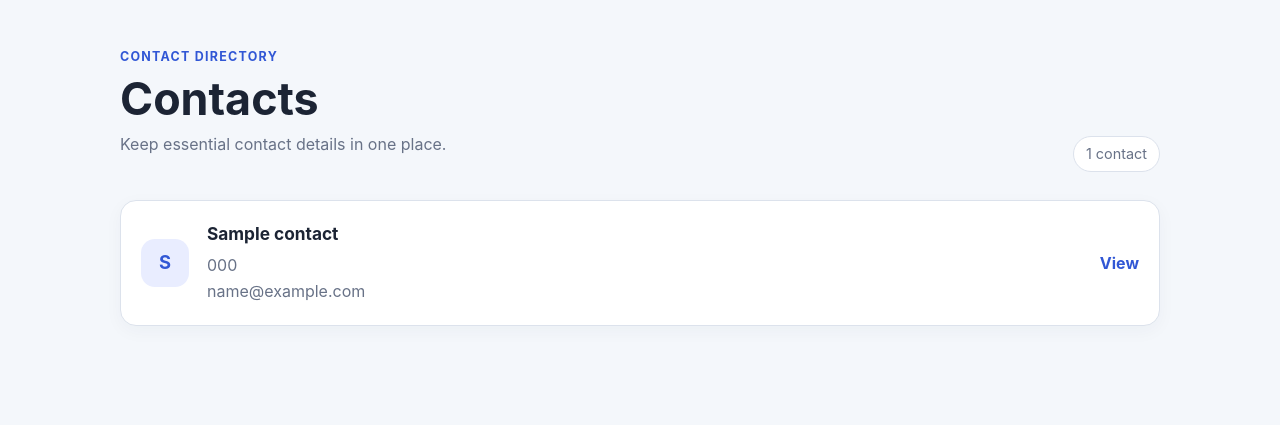
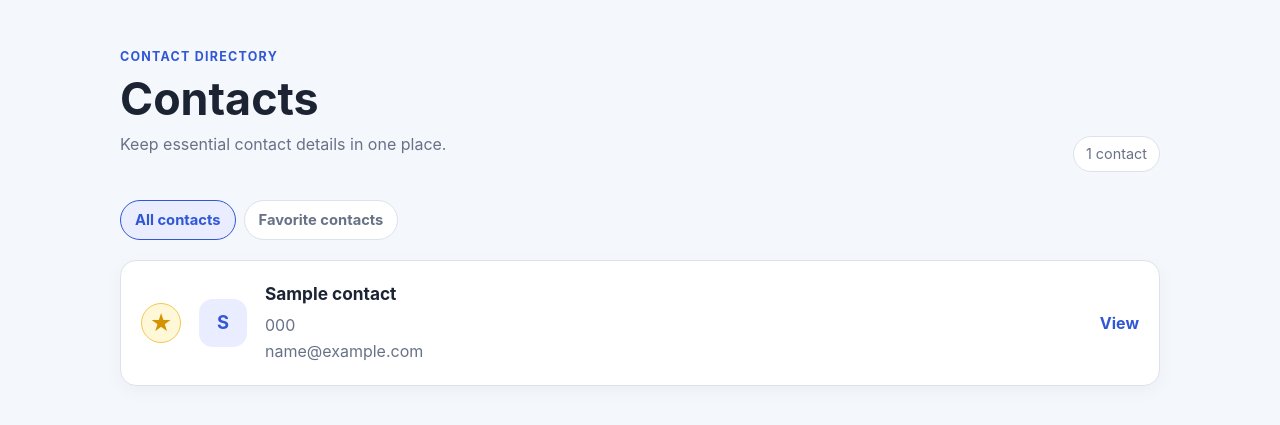
Before and after one commit to chenzy3034-ux/AddressBook-Assignment-Chen-Ziyang-and-Yin-Yiping-, a Flask app: page / in a window 1280 px wide. Shown: the part 73-498 px from the top of the page. Run offline with Flask 3, Linux system fonts and the light colour scheme; tables that the repository leaves empty hold one stand-in row (values such as "Sample post").

Commit message:
feat: add favorite contact bookmarks

```diff
--- a/app/contacts.py
+++ b/app/contacts.py
@@ -36,10 +36,19 @@ def validate_contact_form(form):
 
 @bp.route("/")
 def index():
-    contacts = get_db().execute(
-        "SELECT * FROM contacts ORDER BY name COLLATE NOCASE, id"
-    ).fetchall()
-    return render_template("contact_list.html", contacts=contacts)
+    active_filter = request.args.get("filter", "all")
+    if active_filter not in ("all", "favorites"):
+        active_filter = "all"
+
+    query = "SELECT * FROM contacts"
+    if active_filter == "favorites":
+        query += " WHERE is_favorite = 1"
+    query += " ORDER BY name COLLATE NOCASE, id"
+
+    contacts = get_db().execute(query).fetchall()
+    return render_template(
+        "contact_list.html", contacts=contacts, active_filter=active_filter
+    )
 
 
 @bp.route("/contacts/new", methods=("GET", "POST"))
@@ -73,6 +82,32 @@ def create():
 @bp.route("/contacts/<int:contact_id>")
 def detail(contact_id):
     return render_template("contact_detail.html", contact=get_contact(contact_id))
+
+
+@bp.route("/contacts/<int:contact_id>/favorite", methods=("POST",))
+def toggle_favorite(contact_id):
+    contact = get_contact(contact_id)
+    is_favorite = 0 if contact["is_favorite"] else 1
+    database = get_db()
+    database.execute(
+        """
+        UPDATE contacts
+        SET is_favorite = ?, updated_at = CURRENT_TIMESTAMP
+        WHERE id = ?
+        """,
+        (is_favorite, contact_id),
+    )
+    database.commit()
+
+    if is_favorite:
+        flash(f"{contact['name']} was added to favorites.", "success")
+    else:
+        flash(f"{contact['name']} was removed from favorites.", "success")
+
+    active_filter = request.form.get("filter", "all")
+    if active_filter not in ("all", "favorites"):
+        active_filter = "all"
+    return redirect(url_for("contacts.index", filter=active_filter))
 
 
 @bp.route("/contacts/<int:contact_id>/edit", methods=("GET", "POST"))
--- a/app/db.py
+++ b/app/db.py
@@ -25,6 +25,15 @@ def init_db():
     with current_app.open_resource("schema.sql") as schema_file:
         database.executescript(schema_file.read().decode("utf-8"))
 
+    columns = {
+        column["name"] for column in database.execute("PRAGMA table_info(contacts)")
+    }
+    if "is_favorite" not in columns:
+        database.execute(
+            "ALTER TABLE contacts ADD COLUMN is_favorite INTEGER NOT NULL DEFAULT 0"
+        )
+        database.commit()
+
 
 @click.command("init-db")
 def init_db_command():
--- a/app/schema.sql
+++ b/app/schema.sql
@@ -4,6 +4,7 @@ CREATE TABLE IF NOT EXISTS contacts (
     phone TEXT NOT NULL DEFAULT '',
     email TEXT NOT NULL DEFAULT '',
     address TEXT NOT NULL DEFAULT '',
+    is_favorite INTEGER NOT NULL DEFAULT 0 CHECK (is_favorite IN (0, 1)),
     created_at TIMESTAMP NOT NULL DEFAULT CURRENT_TIMESTAMP,
     updated_at TIMESTAMP NOT NULL DEFAULT CURRENT_TIMESTAMP
 );
--- a/app/static/styles.css
+++ b/app/static/styles.css
@@ -115,9 +115,33 @@ h2 {
     gap: 14px;
 }
 
+.contact-filters {
+    display: flex;
+    gap: 8px;
+    margin-bottom: 20px;
+}
+
+.filter-link {
+    padding: 8px 14px;
+    border: 1px solid var(--border);
+    border-radius: 999px;
+    background: var(--surface);
+    color: var(--muted);
+    font-size: 0.92rem;
+    font-weight: 700;
+    text-decoration: none;
+}
+
+.filter-link:hover,
+.filter-link.active {
+    border-color: var(--primary);
+    background: #e9edff;
+    color: var(--primary);
+}
+
 .contact-card {
     display: grid;
-    grid-template-columns: auto 1fr auto;
+    grid-template-columns: auto auto 1fr auto;
     align-items: center;
     gap: 18px;
     padding: 20px;
@@ -125,6 +149,34 @@ h2 {
     border-radius: 16px;
     background: var(--surface);
     box-shadow: 0 5px 18px rgba(30, 45, 75, 0.04);
+}
+
+.favorite-button {
+    display: grid;
+    width: 40px;
+    height: 40px;
+    padding: 0;
+    place-items: center;
+    border: 1px solid var(--border);
+    border-radius: 50%;
+    background: var(--surface);
+    color: #7d8799;
+    font-size: 1.55rem;
+    line-height: 1;
+    cursor: pointer;
+}
+
+.favorite-button:hover,
+.favorite-button:focus-visible {
+    border-color: #e0a100;
+    color: #c68b00;
+    outline: 3px solid rgba(224, 161, 0, 0.16);
+}
+
+.favorite-button.is-favorite {
+    border-color: #f2c94c;
+    background: #fff8d8;
+    color: #d49300;
 }
 
 .contact-card h2 {
@@ -352,11 +404,11 @@ textarea {
     }
 
     .contact-card {
-        grid-template-columns: auto 1fr;
+        grid-template-columns: auto auto 1fr;
     }
 
     .contact-card .text-link {
-        grid-column: 2;
+        grid-column: 3;
     }
 
     .detail-list > div {
--- a/app/templates/contact_list.html
+++ b/app/templates/contact_list.html
@@ -12,10 +12,24 @@
     <span class="contact-count">{{ contacts|length }} contact{% if contacts|length != 1 %}s{% endif %}</span>
 </div>
 
+<nav class="contact-filters" aria-label="Contact filters">
+    <a class="filter-link{% if active_filter == 'all' %} active{% endif %}" href="{{ url_for('contacts.index', filter='all') }}">All contacts</a>
+    <a class="filter-link{% if active_filter == 'favorites' %} active{% endif %}" href="{{ url_for('contacts.index', filter='favorites') }}">Favorite contacts</a>
+</nav>
+
 {% if contacts %}
     <div class="contact-grid">
         {% for contact in contacts %}
             <article class="contact-card">
+                <form method="post" action="{{ url_for('contacts.toggle_favorite', contact_id=contact['id']) }}">
+                    <input type="hidden" name="filter" value="{{ active_filter }}">
+                    <button
+                        class="favorite-button{% if contact['is_favorite'] %} is-favorite{% endif %}"
+                        type="submit"
+                        aria-label="{% if contact['is_favorite'] %}Remove {{ contact['name'] }} from favorites{% else %}Add {{ contact['name'] }} to favorites{% endif %}"
+                        title="{% if contact['is_favorite'] %}Remove from favorites{% else %}Add to favorites{% endif %}"
+                    >{% if contact['is_favorite'] %}&#9733;{% else %}&#9734;{% endif %}</button>
+                </form>
                 <div class="avatar" aria-hidden="true">{{ contact['name'][0]|upper }}</div>
                 <div class="contact-summary">
                     <h2><a href="{{ url_for('contacts.detail', contact_id=contact['id']) }}">{{ contact['name'] }}</a></h2>
@@ -28,10 +42,17 @@
     </div>
 {% else %}
     <section class="empty-state">
-        <div class="empty-icon" aria-hidden="true">+</div>
-        <h2>No contacts yet</h2>
-        <p>Add your first contact to start building your address book.</p>
-        <a class="button button-primary" href="{{ url_for('contacts.create') }}">Add first contact</a>
+        {% if active_filter == 'favorites' %}
+            <div class="empty-icon" aria-hidden="true">&#9734;</div>
+            <h2>No favorite contacts</h2>
+            <p>Select the star beside a contact to add it to your favorites.</p>
+            <a class="button button-secondary" href="{{ url_for('contacts.index', filter='all') }}">View all contacts</a>
+        {% else %}
+            <div class="empty-icon" aria-hidden="true">+</div>
+            <h2>No contacts yet</h2>
+            <p>Add your first contact to start building your address book.</p>
+            <a class="button button-primary" href="{{ url_for('contacts.create') }}">Add first contact</a>
+        {% endif %}
     </section>
 {% endif %}
 {% endblock %}
```
Also changed, not shown: tests/test_contacts.py (+68 -0 lines).
